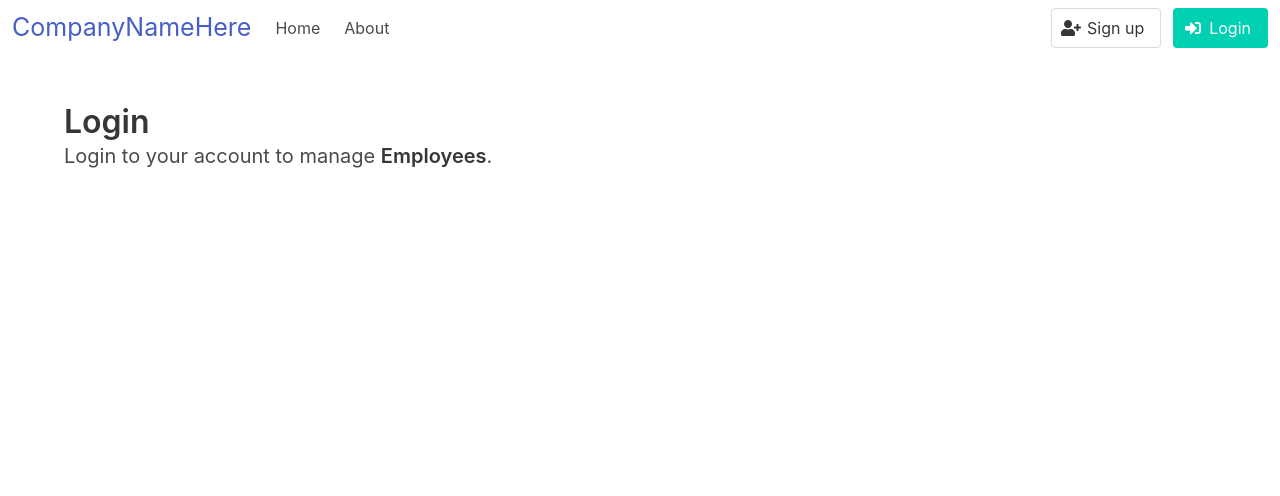
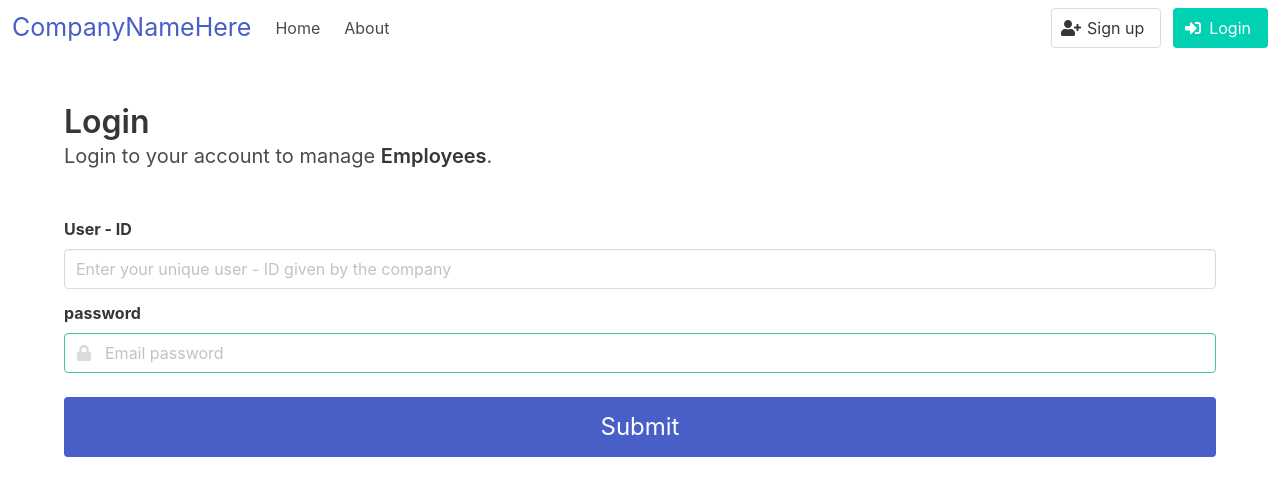
Before and after one commit to thejas2025/Hercules-Payroll-suite, a Flask app: page /login/ in a window 1280 px wide. Shown: the top 496 px of the page. Run offline with Flask 2, Linux system fonts and the light colour scheme; some libraries are stand-ins or nearby versions.

Commit message:
HR registration module completed & integrated with database. created createHR route in main.py

```diff
--- a/main.py
+++ b/main.py
@@ -1,6 +1,7 @@
 from flask import Flask
 from flask import flash, redirect, render_template, request, session, abort,send_from_directory
-
+import hashlib,sqlite3
+conn = sqlite3.connect('HRsuite.db')
 
 app = Flask(__name__)
 
@@ -19,3 +20,31 @@ def signUpPageForHRs():
 @app.route('/login/')
 def loginPageForHRs():
     return render_template('login.html')
+
+
+@app.route('/createHR/',methods=['POST'])
+def createHRaccount():
+    if request.method == 'POST':
+        username = request.form['username']
+        userid = request.form['userid']
+        mailid = request.form['mail']
+        password = request.form['password']
+        hashed_pass = hashlib.md5(password.encode())
+        hashed_pass = hashed_pass.hexdigest()
+        cursor = conn.cursor()
+
+        insert_into_HR_table = """INSERT INTO HR (userid,username,mailID,password) VALUES (?,?,?,?);"""
+        data_tuple  =(userid,username,mailid,hashed_pass)
+        cursor.execute(insert_into_HR_table, data_tuple)
+        conn.commit()
+
+
+
+
+        # print(username)
+        # print(userid)
+        # print(mailid)
+        # print(password)
+        # print(hashed_pass)
+
+        return render_template('signup.html')
--- a/templates/login.html
+++ b/templates/login.html
@@ -104,7 +104,32 @@
         </div>
       </section>
 
+<div class="container">
+  <form action="http://localhost:5000/login/" method="POST">
+      <div class="field">
+        <label class="label">User - ID</label>
+        <div class="control">
+          <input class="input" type="text" placeholder="Enter your unique user - ID given by the company">
+        </div>
+      </div>
 
+
+      <div class="field">
+        <label class="label">password</label>
+        <div class="control has-icons-left has-icons-right">
+          <input class="input is-success" type="password" placeholder="Email password" >
+          <span class="icon is-small is-left">
+            <i class="fas fa-lock"></i>
+          </span>
+          </div>
+          <br>
+      <div class="field">
+        <div class="control">
+          <button class="button is-link is-large is-fullwidth" type="submit">Submit</button>
+        </div>
+      </div>
+    </form>
+</div>
 
   </body>
 </html>
```
Also changed, not shown: run.py (+27 -27 lines), templates/signup.html (+5 -5 lines), HRsuite.db.
